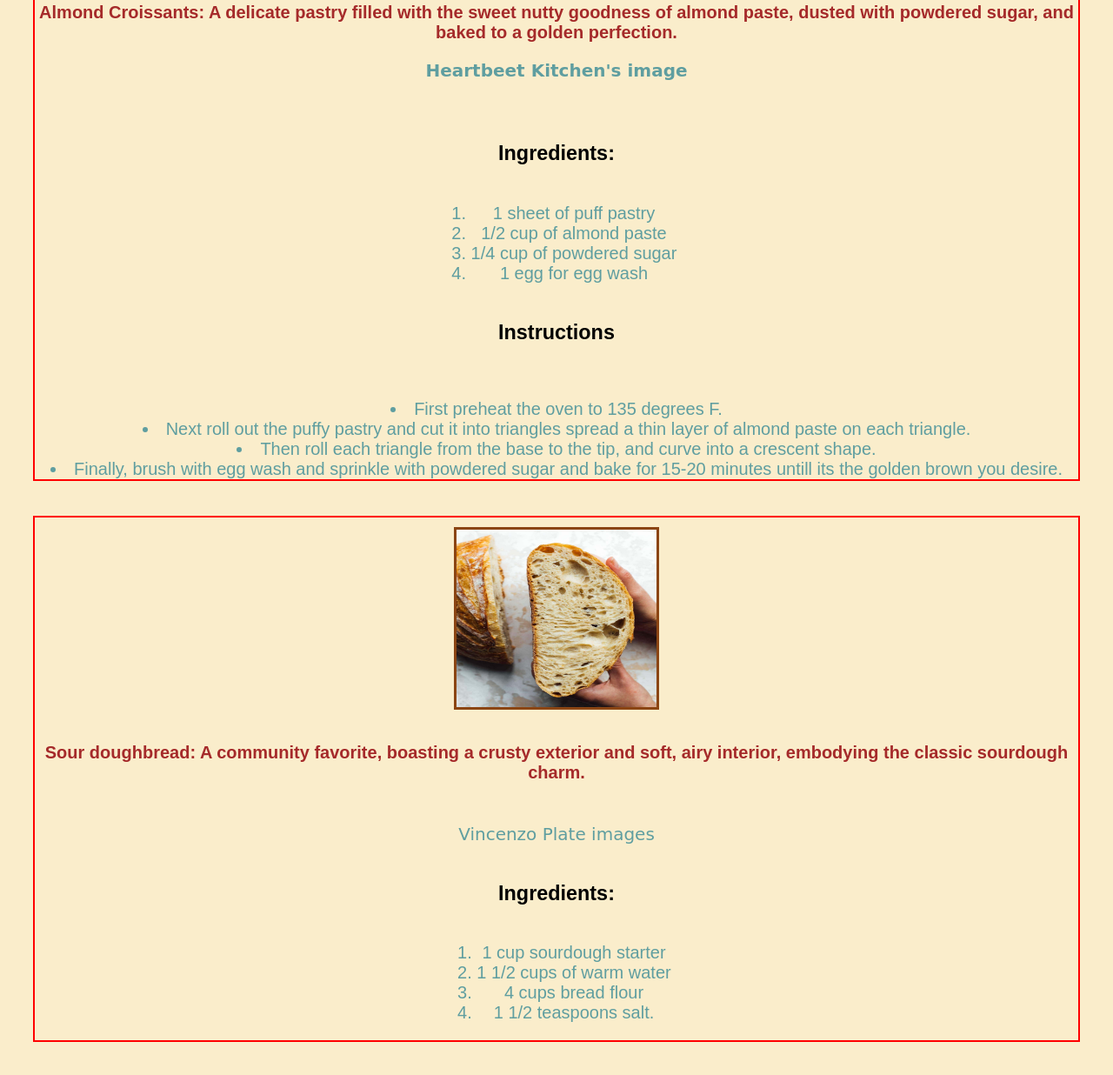
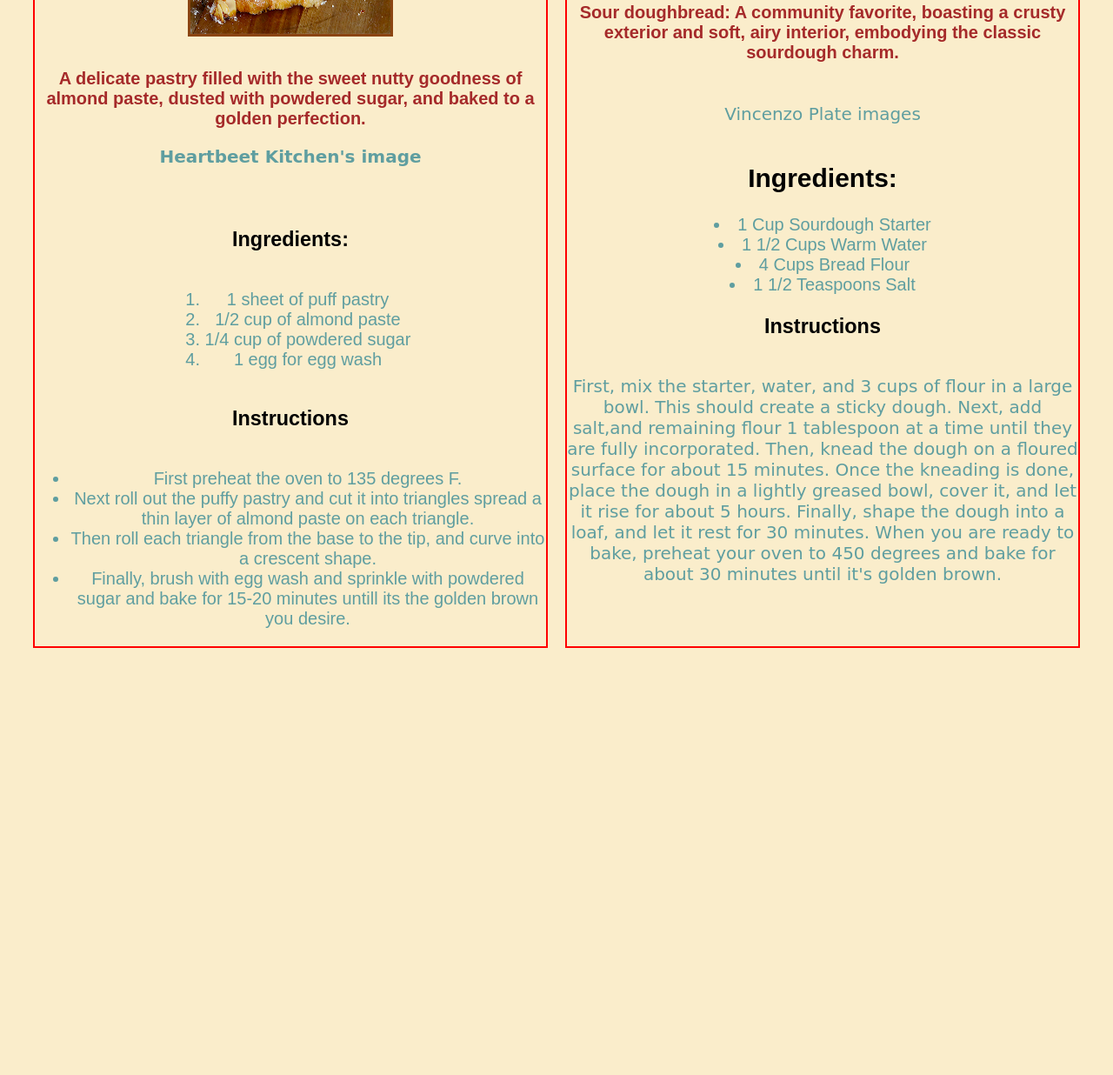
Before and after one commit to AumariahB1/Denzel-s-Bakery-Website, a plain HTML site: page index.html in a window 1280 px wide. Shown: the part 515-1751 px from the top of the page at 87% size. After the commit the page ends 1298 px from the top, so only its background shows below. Drawn offline with Linux system fonts and the light colour scheme.

Commit message:
Update index.html

```diff
--- a/index.html
+++ b/index.html
@@ -12,8 +12,9 @@
     <!--begin talking about Denzels top pastrys and give the recipe and instructions-->
     <div class="gallery">
       <div class="recipe-card">
+        <h4>Almond Croissants:</h4>
         <img src= "Almond-croissants.png" alt="A delicate pastry with almond paste" >
-        <h4>Almond Croissants: A delicate pastry filled with the sweet nutty goodness of almond paste, dusted with powdered sugar, and baked to a golden perfection.
+        <h4>A delicate pastry filled with the sweet nutty goodness of almond paste, dusted with powdered sugar, and baked to a golden perfection.
           <p> Heartbeet Kitchen's image</p>
         </h4>
         <h3> Ingredients:</h3>
@@ -26,28 +27,27 @@
         </ol>
 
         <h3> Instructions</h3>
-        <p>
+        <ul>
           <li> First preheat the oven to 135 degrees F. </li>
           <li>Next roll out the puffy pastry and cut it into triangles spread a thin layer of almond paste on each triangle.</li>
           <li> Then roll each triangle from the base to the tip, and curve into a crescent shape. </li>
           <li> Finally, brush with egg wash and sprinkle with powdered sugar and bake for 15-20 minutes untill its the golden brown you desire.</li>
+        </ul>
       </div>
-    </div>
 
-    <div class="gallery">
       <div class="recipe-card">
         <img src="SourDough.jpeg" alt="Enjoyable Sourdough">
         <h4> Sour doughbread: A community favorite, boasting a crusty exterior and soft, airy interior, embodying the classic sourdough charm.</h4>
 
         <p> Vincenzo Plate images</p>
 
-        <h3> Ingredients:</h3>
-        <ol>
-          <li> 1 cup sourdough starter</li>
-          <li>1 1/2 cups of warm water </li>
-          <li> 4 cups bread flour </li>
-          <li> 1 1/2 teaspoons salt.</li>
-        </ol>
+        <h2>Ingredients:</h2>
+        <li> 1 Cup Sourdough Starter</li>
+        <li> 1 1/2 Cups Warm Water</li>
+        <li> 4 Cups Bread Flour</li>
+        <li> 1 1/2 Teaspoons Salt</li>
+        <h3>Instructions</h3>
+        <p> First, mix the starter, water, and 3 cups of flour in a large bowl. This should create a sticky dough. Next, add salt,and remaining flour 1 tablespoon at a time until they are fully incorporated. Then, knead the dough on a floured surface for about 15 minutes. Once the kneading is done, place the dough in a lightly greased bowl, cover it, and let it rise for about 5 hours. Finally, shape the dough into a loaf, and let it rest for 30 minutes. When you are ready to bake, preheat your oven to 450 degrees and bake for about 30 minutes until it's golden brown.
 
       </div>
     </div>
```
